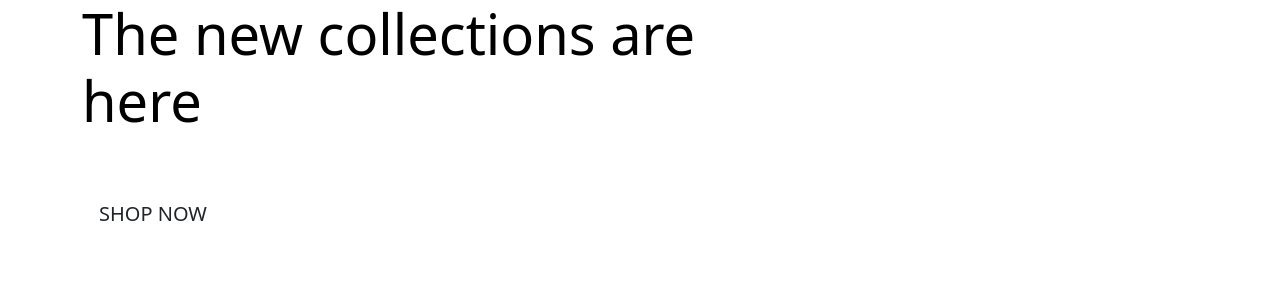
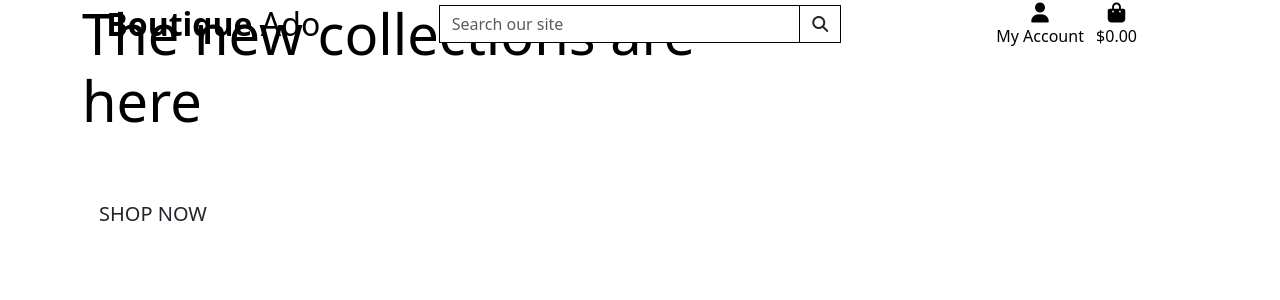
Before and after one commit to apeskinian/boutique_ado_v1, a Django app: page / in a window 1280 px wide. Shown: the top 300 px of the page. Run offline with Django 5.2, Linux system fonts and the light colour scheme; some libraries are stand-ins or nearby versions.

Commit message:
Add main page header

```diff
--- a/templates/base.html
+++ b/templates/base.html
@@ -23,7 +23,67 @@
     {% endblock %}
   </head>
   <body>
-    <header class="container-fluid fixed-top"></header>
+    <header class="container-fluid fixed-top">
+        <div class="row">
+            <div class="col-12 col-lg-4 my-auto py-1 py-lg-0 text-center text-lg-left">
+                <a href="{% url 'home' %}" class="nav-link main-logo-link">
+                    <h2 class="logo-font text-black my-0"><strong>Boutique</strong> Ado</h2>
+                </a>
+            </div>
+            <div class="col-12 col-lg-4 my-auto py-1 py-lg-0">
+                <form method="GET" action="">
+                    <div class="input-group w-100">
+                        <input class="form-control border border-black rounded-0" type="text" name="q" placeholder="Search our site">
+                        <div class="input-group-append">
+                            <button class="form-control btn btn-black border border-black rounded-0" type="submit">
+                                <span class="icon">
+                                    <i class="fa-solid fa-magnifying-glass"></i>
+                                </span>
+                            </button>
+                        </div>
+                    </div>
+                </form>
+            </div>
+            <div class="col-12 col-lg-4 my-auto py-1 py-lg-0">
+                <ul class="list-inline list-unstyled text-center text-lg-right my-0">
+                    <li class="list-inline-item dropdown">
+                        <a class="text-black nav-link" href="#" id="user-options" data-toggle="dropdown" aria-haspopup="true" aria-expanded="false">
+                            <div class="text-center">
+                                <div><i class="fa-solid fa-user fa-lg"></i></div>
+                                <p class="my-0">My Account</p>
+                            </div>
+                        </a>
+                        <div class="dropdown-menu border-0" aria-labelledby="user-options">
+                            {% if request.user.is_authenticated %}
+                                {% if request.user.is_superuser %}
+                                    <a href="" class="dropdown-item">Product Management</a>
+                                {% endif %}
+                                <a href="" class="dropdown-item">My Profile</a>
+                                <a href="{% url 'account_logout' %}" class="dropdown-item">Logout</a>
+                            {% else %}
+                                <a href="{% url 'account_signup' %}" class="dropdown-item">Register</a>
+                                <a href="{% url 'account_login' %}" class="dropdown-item">Login</a>
+                            {% endif %}
+                        </div>
+                    </li>
+                    <li class="list-inline-item">
+                        <a class="{% if grand_total %}text-info font-weight-bold{% else %}text-black{% endif %} nav-link" href="">
+                            <div class="text-center">
+                                <div><i class="fa-solid fa-shopping-bag fa-lg"></i></div>
+                                <p class="my-0">
+                                    {% if grand_total %}
+                                        ${{ grand_total|floatformat:2 }}
+                                    {% else %}
+                                        $0.00
+                                    {% endif %}
+                                </p>
+                            </div>
+                        </a>
+                    </li>
+                </ul>
+            </div>
+        </div>
+    </header>
     {% if messages %}
         <div class="message-container"></div>
     {% endif %}
@@ -39,6 +99,8 @@
         <script src="https://code.jquery.com/jquery-3.7.1.min.js" integrity="sha256-/JqT3SQfawRcv/BIHPThkBvs0OEvtFFmqPF/lYI/Cxo=" crossorigin="anonymous"></script>
         <!-- Bootstrap JS -->
         <script src="https://cdn.jsdelivr.net/npm/bootstrap@5.3.3/dist/js/bootstrap.bundle.min.js" integrity="sha384-YvpcrYf0tY3lHB60NNkmXc5s9fDVZLESaAA55NDzOxhy9GkcIdslK1eN7N6jIeHz" crossorigin="anonymous"></script>
+        <!-- Font Awesome -->
+        <script src="https://kit.fontawesome.com/d2d31a9014.js" crossorigin="anonymous"></script>
     {% endblock %}
 
     {% block extra_js %}
```
